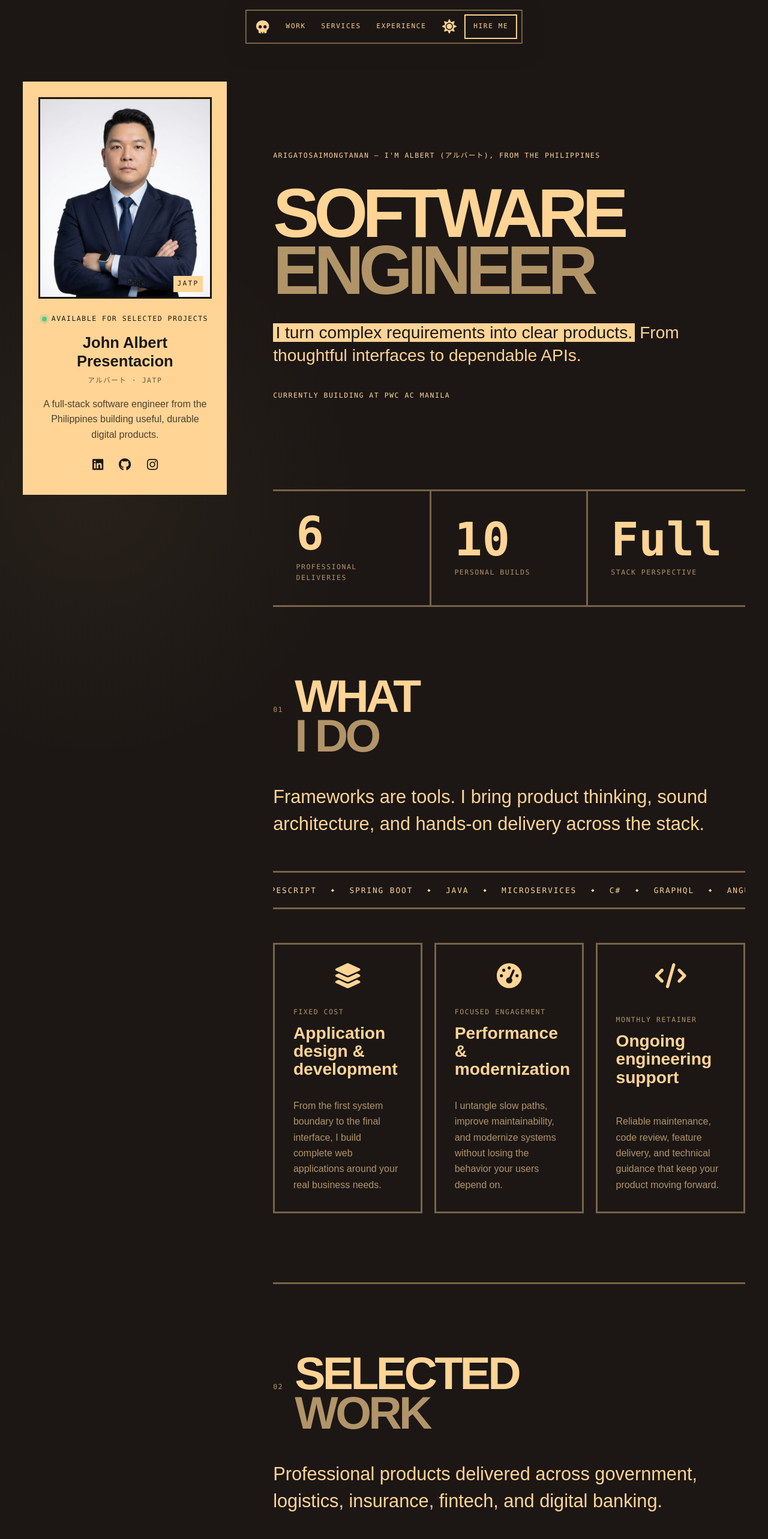
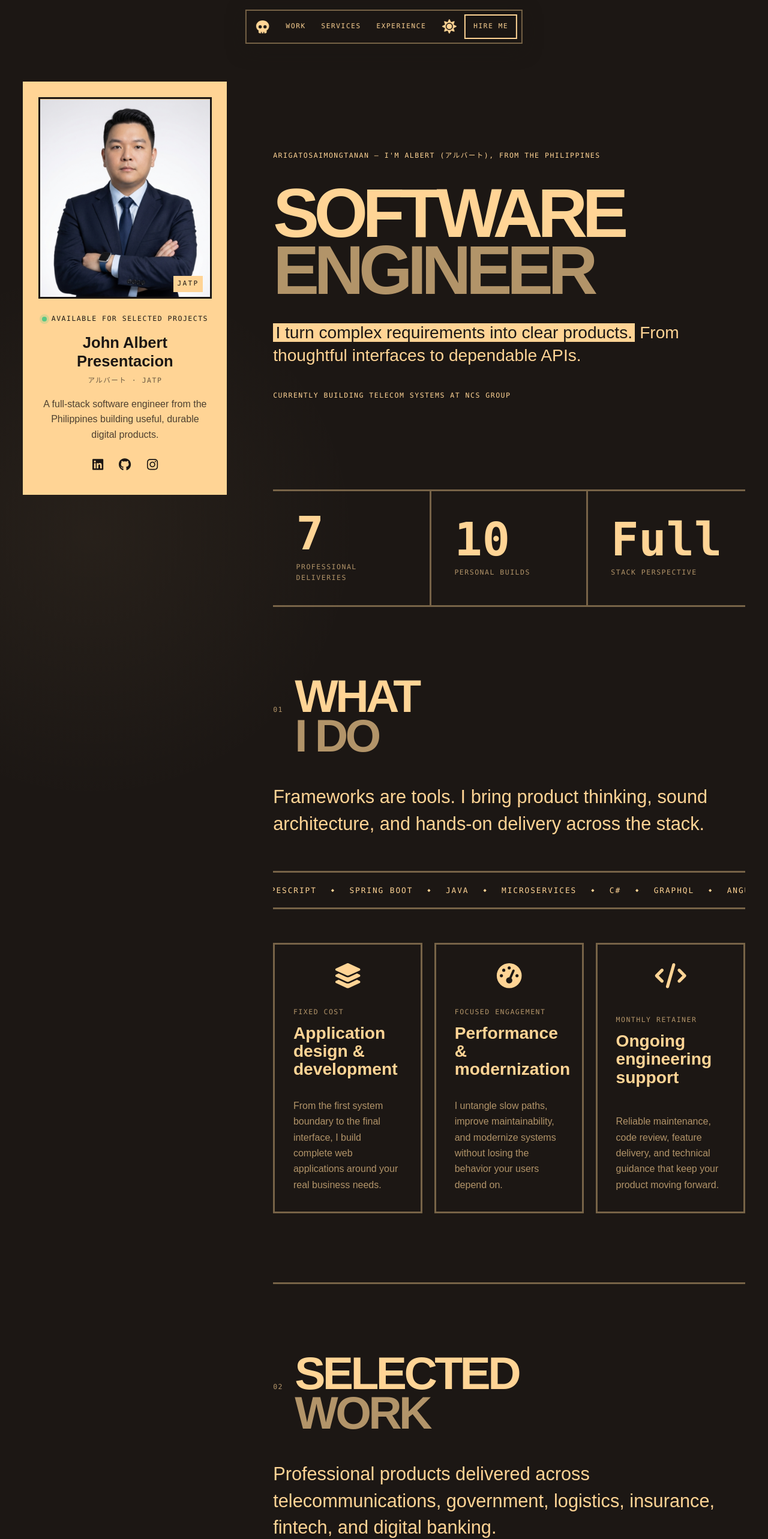
Before and after one commit to JATPresentacion97/Portfolio_Frontend, a React (Create React App) app: page / in a window 1280 px wide. Shown: the top 2566 px of the page at 60% size. Built offline with nearby package versions, Linux system fonts and the light colour scheme; the HTML template or start-up script is replaced by a standard one.

Commit message:
Update current NCS role and Globe project

```diff
--- a/src/components/LandingPage.tsx
+++ b/src/components/LandingPage.tsx
@@ -10,6 +10,7 @@ import corenet from '../assets/ProfessionalShowcaseAssets/Themed/CoreNet.jpeg';
 import encova from '../assets/ProfessionalShowcaseAssets/Themed/Encova.jpeg';
 import entrego from '../assets/ProfessionalShowcaseAssets/Themed/Entrego.jpeg';
 import gcrypto from '../assets/ProfessionalShowcaseAssets/Themed/Gcrypto.jpeg';
+import globeCaseManagement from '../assets/ProfessionalShowcaseAssets/Themed/GlobeCaseManagement.jpeg';
 import manulife from '../assets/ProfessionalShowcaseAssets/Themed/Manulife.jpeg';
 import metrobank from '../assets/ProfessionalShowcaseAssets/Themed/MetroBank.jpeg';
 import AccountServiceAPI from '../assets/PersonalShowcaseAssets/Themed/AccountServiceAPI.jpeg';
@@ -33,6 +34,7 @@ type Project = {
 };
 
 const professionalProjects: Project[] = [
+  { name: 'Globe Case Management System', image: globeCaseManagement, url: 'https://www.ncs.co/en-sg/', category: 'Telecommunications · NCS', description: 'Backend services and integrations for Globe Telecom trouble-ticket workflows covering service outages and customer concerns.' },
   { name: 'CoreNet', image: corenet, url: 'https://www.corenet.gov.sg/general/e-info.aspx', category: 'Government platform', description: 'A professional delivery supporting digital services and complex public-sector workflows.' },
   { name: 'Encova Insurance', image: encova, url: 'https://www.encova.com/', category: 'Insurance technology', description: 'Customer-facing insurance experiences built for clarity, resilience, and long-term maintainability.' },
   { name: 'Entrego', image: entrego, url: 'https://trackmypackage.net/c/entrego-tracking', category: 'Logistics', description: 'Digital logistics work focused on reliable flows and a smooth customer experience.' },
@@ -130,11 +132,11 @@ const LandingPage: React.FC = () => (
             <p className="hero-kicker">Arigatosaimongtanan — I'm Albert (アルバート), from the Philippines</p>
             <h1>Software<span>Engineer</span></h1>
             <p className="hero-lead"><mark>I turn complex requirements into clear products.</mark> From thoughtful interfaces to dependable APIs.</p>
-            <p className="hero-current">Currently building at <a href="https://www.pwc.com/ph/en.html" target="_blank" rel="noopener noreferrer">PwC AC Manila</a></p>
+            <p className="hero-current">Currently building telecom systems at <a href="https://www.ncs.co/en-sg/" target="_blank" rel="noopener noreferrer">NCS Group</a></p>
           </header>
 
           <section className="stats-grid" aria-label="Portfolio statistics">
-            <div><strong>6</strong><span>Professional deliveries</span></div>
+            <div><strong>7</strong><span>Professional deliveries</span></div>
             <div><strong>10</strong><span>Personal builds</span></div>
             <div><strong>Full</strong><span>Stack perspective</span></div>
           </section>
@@ -162,7 +164,7 @@ const LandingPage: React.FC = () => (
 
           <section id="work" className="content-section">
             <SectionTitle number="02" first="Selected" second="work" />
-            <p className="section-intro">Professional products delivered across government, logistics, insurance, fintech, and digital banking.</p>
+            <p className="section-intro">Professional products delivered across telecommunications, government, logistics, insurance, fintech, and digital banking.</p>
             <div className="project-grid">{professionalProjects.map((project) => <ProjectCard key={project.name} project={project} />)}</div>
             <div className="subsection-heading"><p className="mono-label">Independent practice</p><h3>Personal builds & API experiments</h3></div>
             <div className="project-grid project-grid--compact">{personalProjects.map((project) => <ProjectCard key={project.name} project={project} compact />)}</div>
@@ -172,8 +174,8 @@ const LandingPage: React.FC = () => (
             <SectionTitle number="03" first="How" second="I work" />
             <div className="experience-list">
               <article>
-                <div><p className="mono-label">Current chapter</p><h3>PwC AC Manila</h3></div>
-                <div><h4>Senior Associate Software Engineer</h4><p>Building full-stack solutions and helping teams turn complex requirements into maintainable software.</p></div>
+                <div><p className="mono-label">Current chapter · Oct 2025–Present</p><h3>NCS Group</h3></div>
+                <div><h4>Senior Solutions Architect</h4><p>Designing Java and Spring Boot backend services and enterprise integrations for Globe Telecom's Case Management System, supporting end-to-end trouble-ticket workflows for service outages and customer concerns.</p></div>
               </article>
               <article>
                 <div><p className="mono-label">Engineering approach</p><h3>End-to-end ownership</h3></div>
--- a/src/styles/MainPage.css
+++ b/src/styles/MainPage.css
@@ -191,6 +191,12 @@ mark { -webkit-box-decoration-break: clone; box-decoration-break: clone; padding
 .project-grid--compact { gap-block: 3.5rem; }
 .project-card--compact .project-image-wrap { aspect-ratio: 16 / 10; }
 
+@media (min-width: 801px) {
+  .project-grid:not(.project-grid--compact) > .project-card:first-child { grid-column: 1 / -1; }
+  .project-grid:not(.project-grid--compact) > .project-card:first-child .project-image-wrap { aspect-ratio: 2 / 1; }
+  .project-grid:not(.project-grid--compact) > .project-card:first-child .project-description { max-width: 48rem; }
+}
+
 .experience-list { margin-top: 3.5rem; border-block: var(--border-width) solid var(--content-rule); }
 .experience-list article { display: grid; grid-template-columns: minmax(210px, 1fr) 2fr; gap: 2rem; padding: 2.5rem 0; }
 .experience-list article + article { border-top: 2px solid var(--content-rule); }
```
Also changed, not shown: src/assets/ProfessionalShowcaseAssets/Themed/GlobeCaseManagement.jpeg (added).
